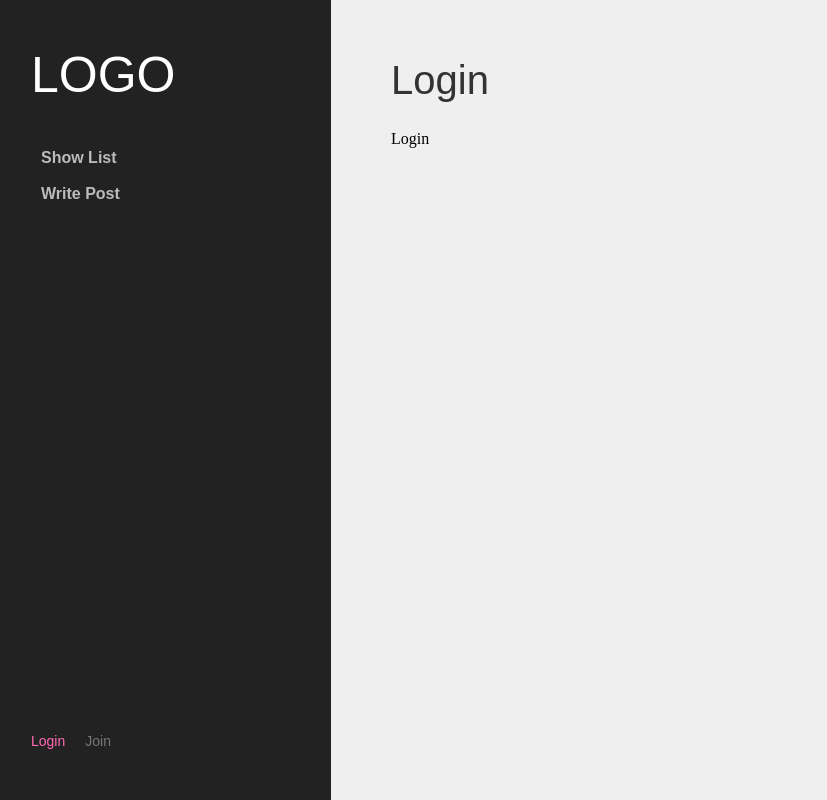
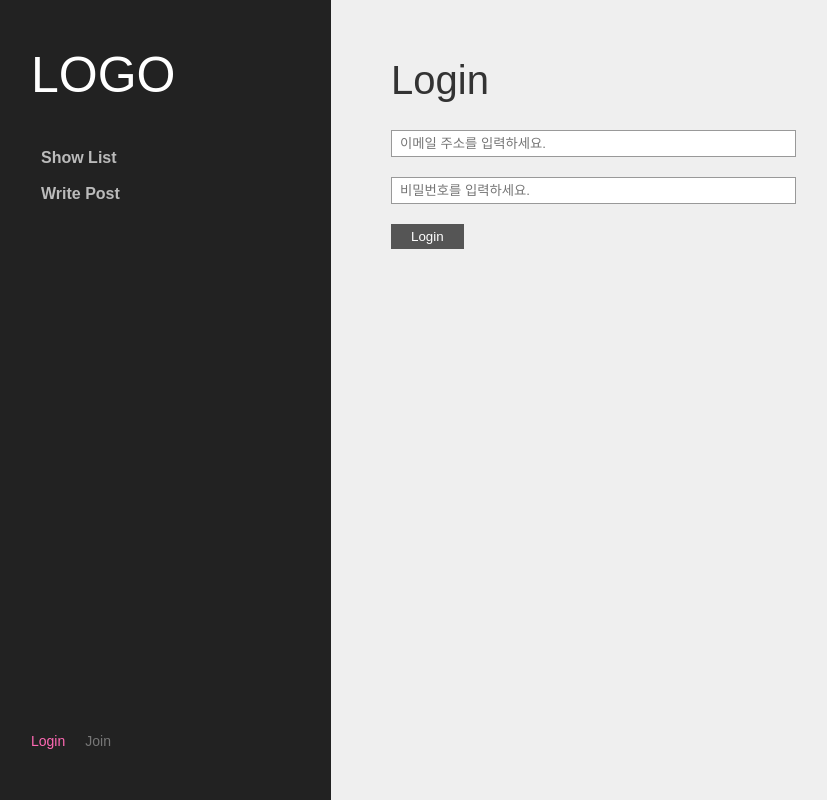
Before and after one commit to YUJOO-LEE/node_express, a React (Create React App) app in the folder react/: page /login in a window 1280 px wide. Shown: the whole page, without its empty margins (19-846 px from the left). Built offline with nearby package versions, Linux system fonts and the light colour scheme.

Commit message:
로그인 Slice 및 컴포넌트 추가

```diff
--- a/react/package.json
+++ b/react/package.json
@@ -3,11 +3,13 @@
   "version": "0.1.0",
   "private": true,
   "dependencies": {
+    "@reduxjs/toolkit": "^1.9.0",
     "axios": "^1.1.3",
     "firebase": "^9.13.0",
     "http-proxy-middleware": "^2.0.6",
     "react": "^17.0.2",
     "react-dom": "^17.0.2",
+    "react-redux": "^8.0.5",
     "react-router-dom": "^6.4.3",
     "react-scripts": "^5.0.1",
     "sass": "^1.51.0",
--- a/react/src/index.js
+++ b/react/src/index.js
@@ -2,10 +2,22 @@ import React from 'react';
 import ReactDOM from 'react-dom';
 import App from './App';
 import { BrowserRouter } from 'react-router-dom';
+import { Provider } from 'react-redux';
+import { configureStore } from '@reduxjs/toolkit';
+import userSlice from './redux/userSlice';
+
+const store = configureStore({
+	reducer: {
+		user: userSlice
+	},
+	middleware: (getDefaultMiddleware)=>getDefaultMiddleware({serializableCheck: false})
+})
 
 ReactDOM.render(
 	<BrowserRouter>
-		<App />
+		<Provider store={store}>
+			<App />
+		</Provider>
 	</BrowserRouter>,
 	document.getElementById('root')
 );
--- /dev/null
+++ b/react/src/redux/userSlice.js
@@ -0,0 +1,24 @@
+import { createSlice } from '@reduxjs/toolkit';
+
+const userSlice = createSlice({
+  name: 'user',
+  initialState: {
+    displayName: '',
+    uid: '',
+    accessToken: ''
+  },
+  reducers: {
+    loginUser: (state, action)=>{
+      state.displayName = action.payload.displayName;
+      state.uid = action.payload.uid;
+      state.accessToken = action.payload.accessToken;
+    },
+    logoutUser: state=>{
+      state.displayName = '';
+      state.uid = '';
+      state.accessToken = '';
+    }
+  }
+});
+
+export default userSlice.reducer;
--- a/react/src/user/Login.js
+++ b/react/src/user/Login.js
@@ -1,9 +1,43 @@
 import Layout from '../common/Layout';
+import { useState } from 'react';
+import { useNavigate } from 'react-router-dom';
+import firebase from '../firebase';
+import styled from 'styled-components';
+
+const BtnSet = styled.div`
+  margin-top: 20px;
+
+  button{
+    margin-right: 20px;
+  }
+`;
 
 function Login() {
+
+  const navigate = useNavigate();
+  const [ Email, setEmail ] = useState('');
+  const [ Pwd, setPwd ] = useState('');
+  const [ Err, setErr ] = useState('');
+
   return (
     <Layout name='Login'>
-      Login
+      <ul>
+        <li>
+          <input type='email' value={Email}
+            placeholder='이메일 주소를 입력하세요.'
+            onChange={e=>setEmail(e.target.value)}
+          />
+        </li>
+        <li>
+          <input type='password' value={Pwd}
+            placeholder='비밀번호를 입력하세요.'
+            onChange={e=>setPwd(e.target.value)}
+          />
+        </li>
+      </ul>
+      <BtnSet>
+        <button>Login</button>
+      </BtnSet>
     </Layout>
   )
 }
```
Also changed, not shown: 1 other file (tests, documents, lock files or other folders).
